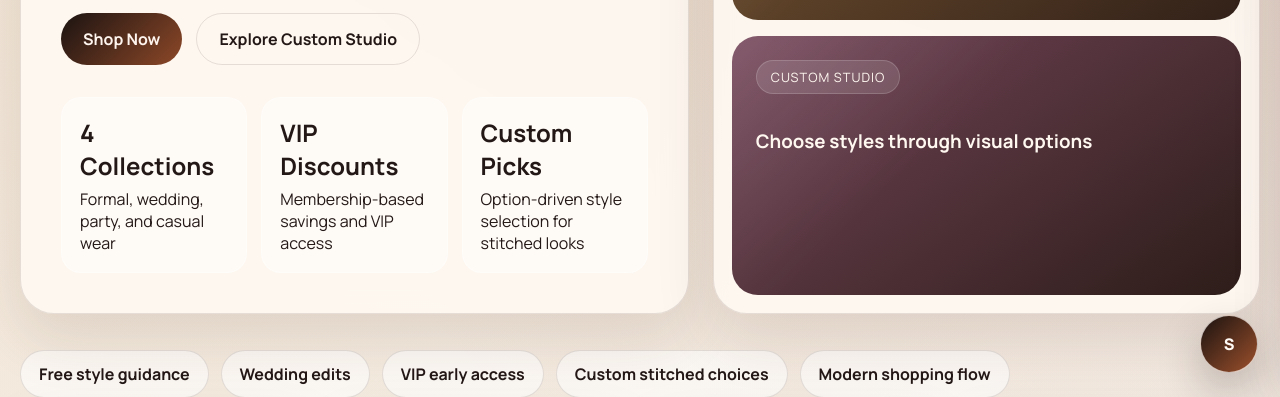
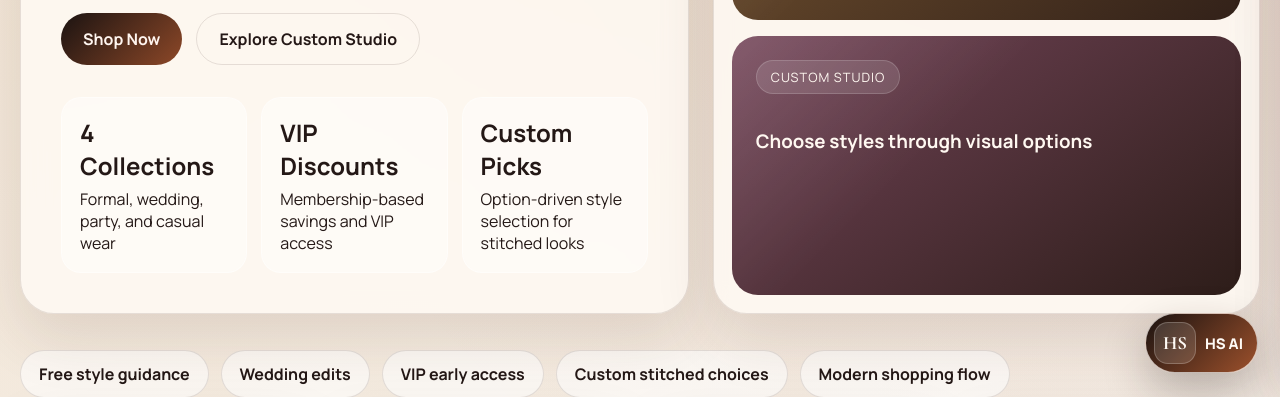
Before and after one commit to saichandusakhamuri/house-of-styles, a plain HTML site: page website/index.html in a window 1280 px wide. Shown: the part 405-802 px from the top of the page. Drawn offline with nearby package versions, Linux system fonts and the light colour scheme.

Commit message:
Update HS AI widget branding

```diff
--- a/website/agent-widget.js
+++ b/website/agent-widget.js
@@ -1,6 +1,4 @@
 (function () {
-  const storageKey = "houseOfStyles-omniagent-chat";
-
   const quickPrompts = [
     "Help me choose an outfit",
     "Explain VIP benefits",
@@ -11,21 +9,12 @@
     {
       role: "bot",
       text:
-        "Hi, I am Stylist. I can help with shopping choices, VIP benefits, custom styling, planning, writing, and quick problem solving while you keep browsing.",
+        "Hi, I am HS AI from House of Styles. I can help with outfit choices, VIP benefits, custom styling, planning, writing, and quick problem solving while you keep browsing.",
     },
   ];
 
-  function loadMessages() {
-    try {
-      const saved = JSON.parse(localStorage.getItem(storageKey));
-      return Array.isArray(saved) && saved.length ? saved : starterMessages;
-    } catch {
-      return starterMessages;
-    }
-  }
-
-  function saveMessages(messages) {
-    localStorage.setItem(storageKey, JSON.stringify(messages.slice(-24)));
+  function freshMessages() {
+    return starterMessages.map((message) => ({ ...message }));
   }
 
   function getPageContext() {
@@ -78,31 +67,34 @@
       return;
     }
 
-    let messages = loadMessages();
+    let messages = freshMessages();
 
     const widget = document.createElement("section");
     widget.className = "agent-widget";
-    widget.setAttribute("aria-label", "Stylist chatbot");
+    widget.setAttribute("aria-label", "HS AI chatbot");
     widget.innerHTML = `
       <div class="agent-panel" id="agentPanel" hidden>
         <header class="agent-header">
           <div class="agent-title">
-            <span class="agent-avatar">S</span>
+            <span class="agent-avatar">HS</span>
             <span>
-              <strong>Stylist</strong>
-              <small>Ask while you browse</small>
+              <strong>HS AI</strong>
+              <small>House of Styles assistant</small>
             </span>
           </div>
-          <button class="agent-close" type="button" aria-label="Close Stylist">X</button>
+          <button class="agent-close" type="button" aria-label="Close HS AI">X</button>
         </header>
         <div class="agent-messages" id="agentMessages" aria-live="polite"></div>
         <div class="agent-quick-actions" aria-label="Suggested prompts"></div>
         <form class="agent-form">
-          <input type="text" name="message" placeholder="Ask Stylist..." autocomplete="off" />
+          <input type="text" name="message" placeholder="Ask HS AI..." autocomplete="off" />
           <button class="agent-send" type="submit">Send</button>
         </form>
       </div>
-      <button class="agent-launcher" type="button" aria-label="Open Stylist chatbot" aria-expanded="false" aria-controls="agentPanel">S</button>
+      <button class="agent-launcher" type="button" aria-label="Open HS AI chatbot" aria-expanded="false" aria-controls="agentPanel">
+        <span class="agent-launcher-mark">HS</span>
+        <span class="agent-launcher-text">HS AI</span>
+      </button>
     `;
 
     document.body.appendChild(widget);
@@ -118,7 +110,6 @@
     function renderMessages() {
       messagesList.replaceChildren(...messages.map(createMessageElement));
       messagesList.scrollTop = messagesList.scrollHeight;
-      saveMessages(messages);
     }
 
     function addMessage(role, text) {
@@ -137,6 +128,8 @@
     }
 
     function openPanel() {
+      messages = freshMessages();
+      renderMessages();
       panel.hidden = false;
       launcher.setAttribute("aria-expanded", "true");
       window.setTimeout(() => input.focus(), 50);
--- a/website/index.html
+++ b/website/index.html
@@ -16,7 +16,7 @@
       href="https://fonts.googleapis.com/css2?family=Cormorant+Garamond:wght@500;600;700&family=Manrope:wght@400;500;600;700;800&display=swap"
       rel="stylesheet"
     />
-    <link rel="stylesheet" href="styles.css?v=20260525d" />
+    <link rel="stylesheet" href="styles.css?v=20260527b" />
   </head>
   <body>
     <div class="page-shell">
@@ -671,6 +671,6 @@
     <script src="https://checkout.razorpay.com/v1/checkout.js"></script>
     <script src="app.js?v=20260525d"></script>
     <script src="script.js?v=20260525d"></script>
-    <script src="agent-widget.js?v=20260527a"></script>
+    <script src="agent-widget.js?v=20260527b"></script>
   </body>
 </html>
--- a/website/styles.css
+++ b/website/styles.css
@@ -1897,17 +1897,38 @@ button {
 }
 
 .agent-launcher {
-  display: inline-grid;
-  place-items: center;
-  width: 58px;
-  height: 58px;
-  border-radius: 50%;
+  display: inline-flex;
+  align-items: center;
+  gap: 9px;
+  min-width: 112px;
+  min-height: 58px;
+  padding: 8px 14px 8px 8px;
+  border-radius: 999px;
   border: 1px solid rgba(255, 250, 245, 0.7);
   background: linear-gradient(135deg, #1a1210, #9d512c);
   color: #fffaf5;
   box-shadow: 0 18px 44px rgba(36, 24, 22, 0.28);
   font-weight: 900;
   letter-spacing: 0;
+}
+
+.agent-launcher-mark {
+  display: grid;
+  place-items: center;
+  width: 42px;
+  height: 42px;
+  border-radius: 14px;
+  background: rgba(255, 250, 245, 0.14);
+  border: 1px solid rgba(255, 250, 245, 0.22);
+  color: #fffaf5;
+  font-family: "Cormorant Garamond", serif;
+  font-size: 1.18rem;
+  font-weight: 700;
+}
+
+.agent-launcher-text {
+  white-space: nowrap;
+  font-size: 0.92rem;
 }
 
 .agent-launcher:hover {
@@ -1961,6 +1982,8 @@ button {
   border-radius: 12px;
   background: linear-gradient(135deg, #241816, #9d512c);
   color: #fffaf5;
+  font-family: "Cormorant Garamond", serif;
+  font-size: 1.05rem;
   font-weight: 900;
 }
 
```
Also changed, not shown: website/custom.html (+2 -2 lines), website/vip.html (+2 -2 lines).
